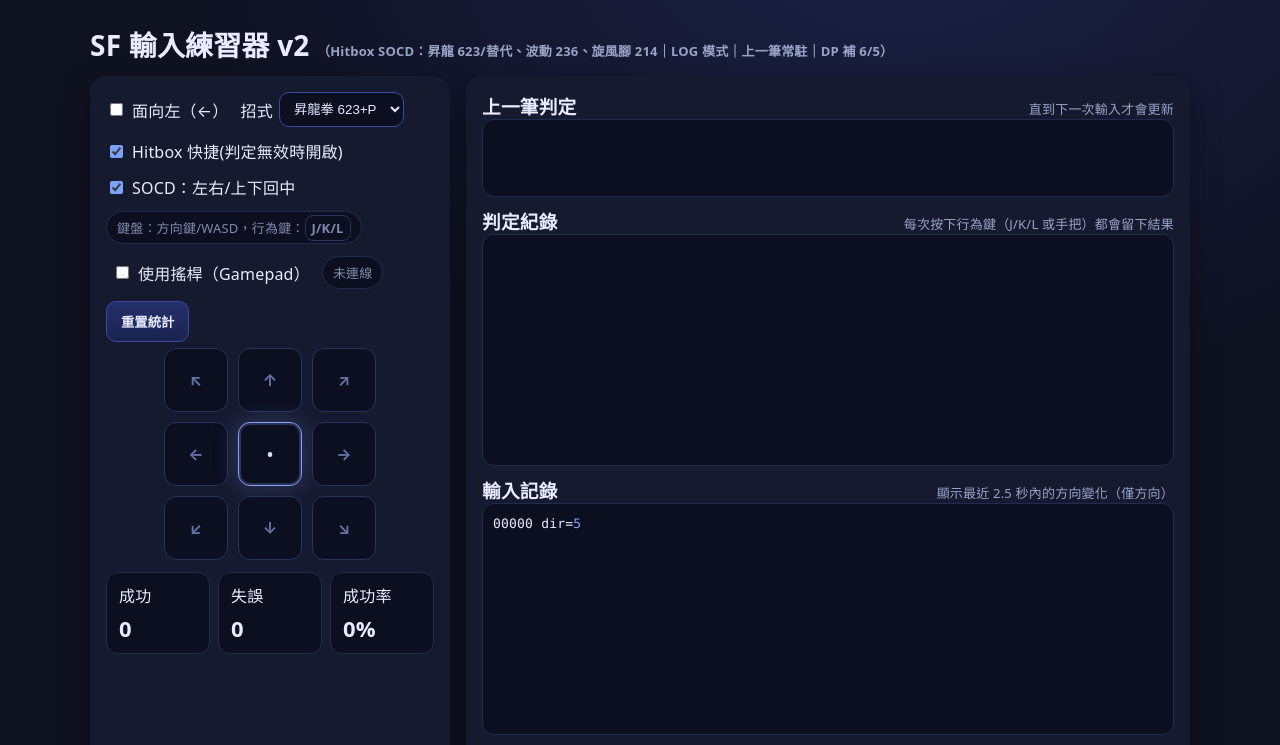
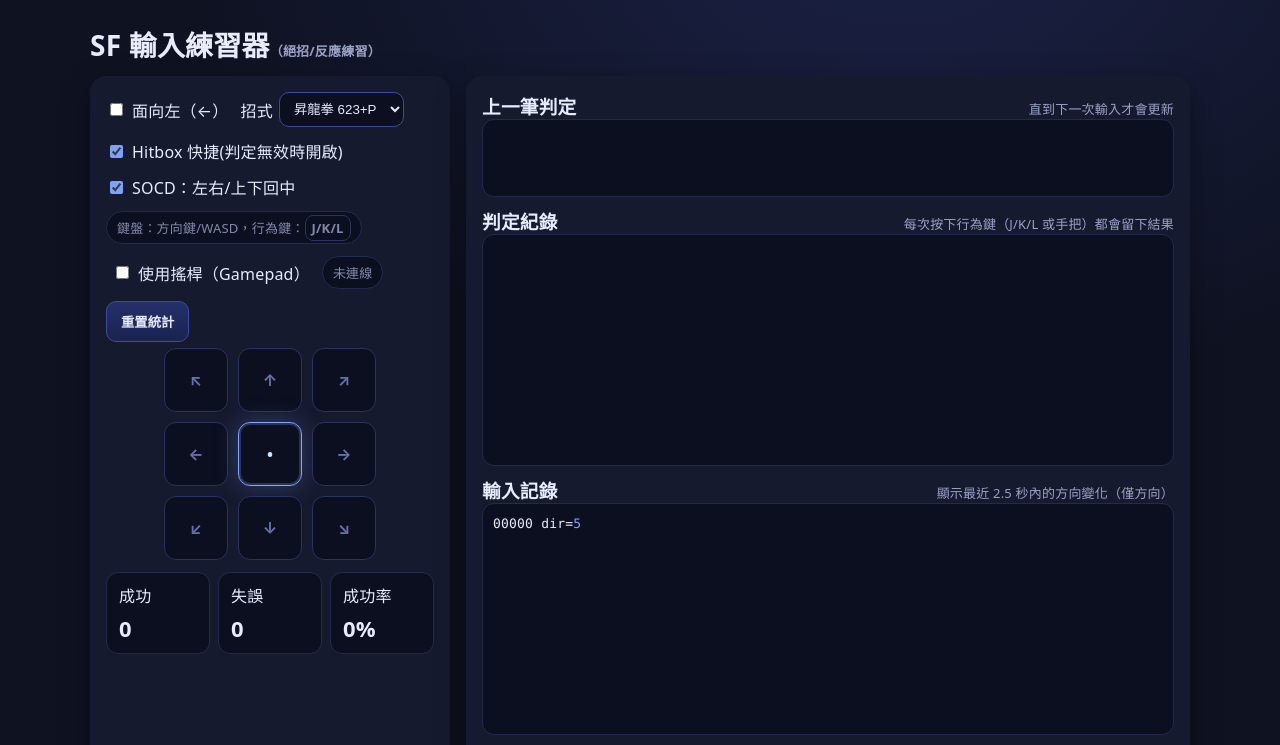
Before and after one commit to TANANIS/FGpractice, a plain HTML site: page index.html in a window 1280 px wide. Shown: the top 745 px of the page. Drawn offline with Linux system fonts and the light colour scheme.

Commit message:
20250909-6

```diff
--- a/index.html
+++ b/index.html
@@ -43,7 +43,7 @@
 </head>
 <body>
   <div class="wrap">
-    <h1>SF 輸入練習器 v2 <span class="sub">（Hitbox SOCD：昇龍 623/替代、波動 236、旋風腳 214｜LOG 模式｜上一筆常駐｜DP 補 6/5）</span></h1>
+    <h1>SF 輸入練習器<span class="sub">（絕招/反應練習）</span></h1>
     <div class="grid">
       <section class="card">
         <div class="row" style="justify-content:space-between">
```
